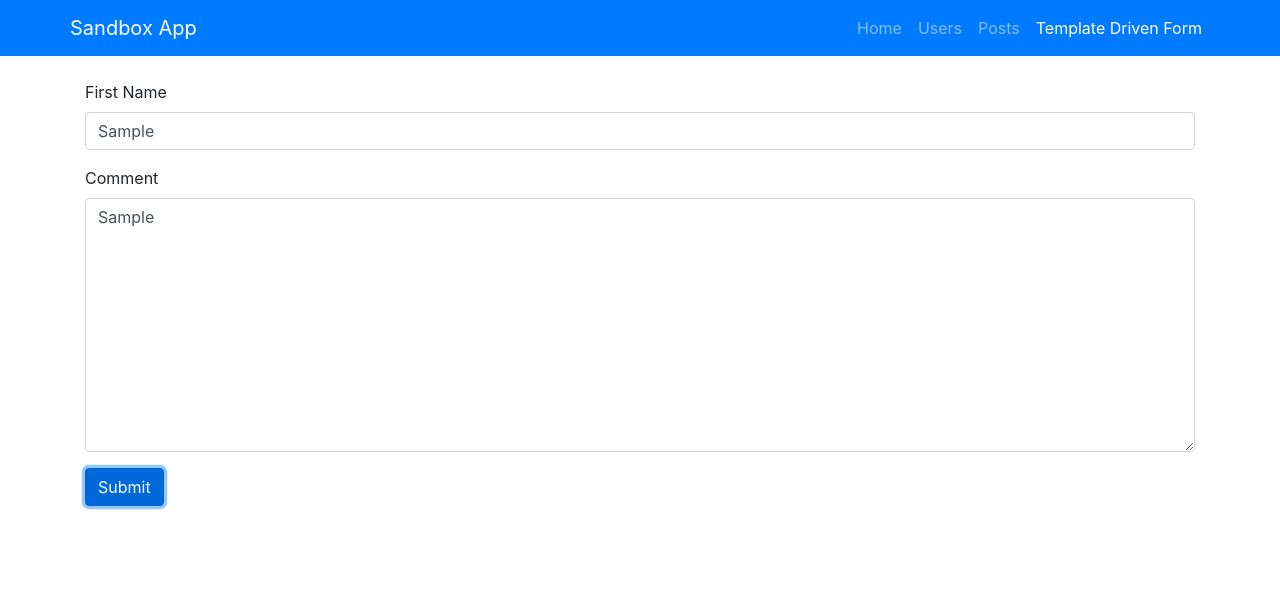
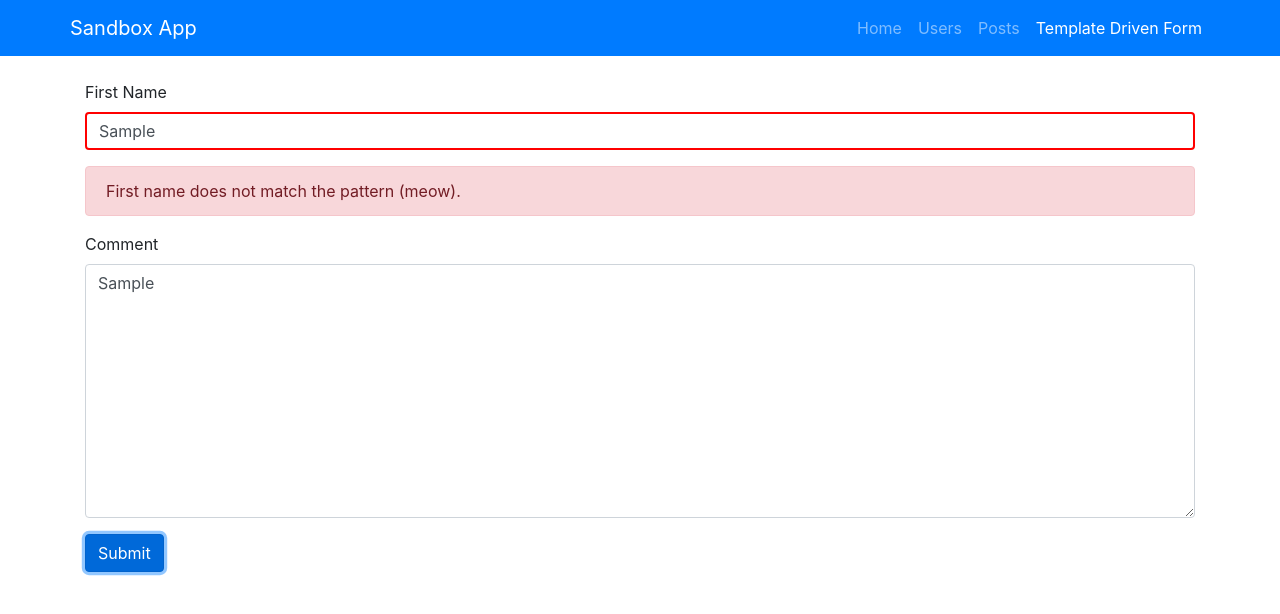
Before and after one commit to jaboulos/angular-sandbox-app, an Angular app: page /template-form in a window 1280 px wide. Both pictures are taken after typing "Sample", "Sample" into the empty fields and a click on the button "Submit". Shown: the top 614 px of the page. Built offline with nearby package versions, Linux system fonts and the light colour scheme.

Commit message:
added custom validation and styled validation

```diff
--- a/src/app/components/template-driven-form/template-driven-form.component.html
+++ b/src/app/components/template-driven-form/template-driven-form.component.html
@@ -1,11 +1,18 @@
 <form>
   <div class="form-group">
     <label for="firstName">First Name</label>
-    <input required ngModel name="firstName" #firstName="ngModel" (change)="log(firstName)" id="firstName" type="text" class="form-control">
+    <input required minlength="3" maxlength="10" pattern="meow" ngModel name="firstName" #firstName="ngModel" (change)="log(firstName)" id="firstName" type="text" class="form-control">
   </div>
 
   <!-- Display Validation Error For First Name -->
-  <div class="alert alert-danger" *ngIf="firstName.touched && !firstName.valid">First Name Required.</div>
+  <div class="alert alert-danger" *ngIf="firstName.touched && !firstName.valid">
+
+    <!-- Display Specific Validation Errors -->
+    <div *ngIf="firstName.errors.required">First name is required.</div>
+    <div *ngIf="firstName.errors.minlength">First name must be at least {{firstName.errors.minlength.requiredLength }} characters long.</div>
+    <div *ngIf="firstName.errors.maxlength">First name cannot be more than 10 characters long.</div>
+    <div *ngIf="firstName.errors.pattern">First name does not match the pattern (meow).</div>
+  </div>
 
   <div class="form-group">
     <label for="comment">Comment</label>
--- a/src/styles.css
+++ b/src/styles.css
@@ -1 +1,4 @@
 /* You can add global styles to this file, and also import other style files */
+.form-control.ng-touched.ng-invalid {
+  border: 2px solid red;
+}
```
